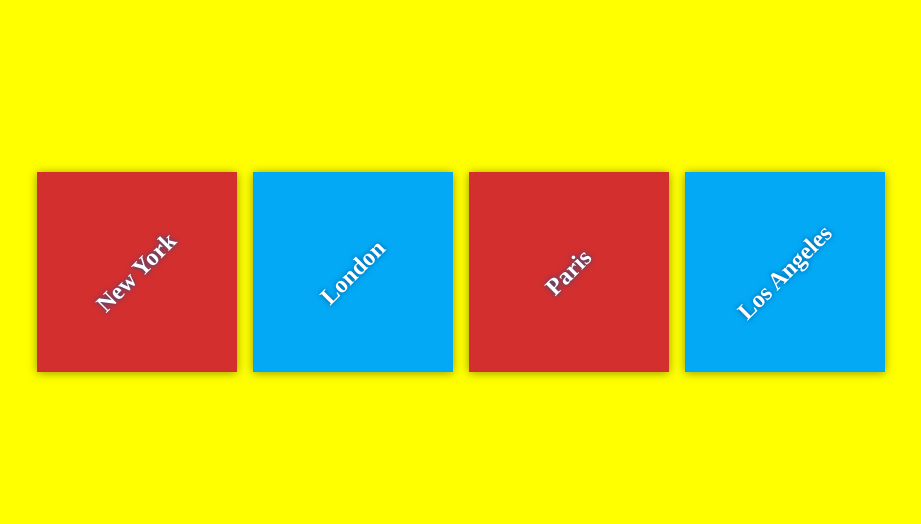
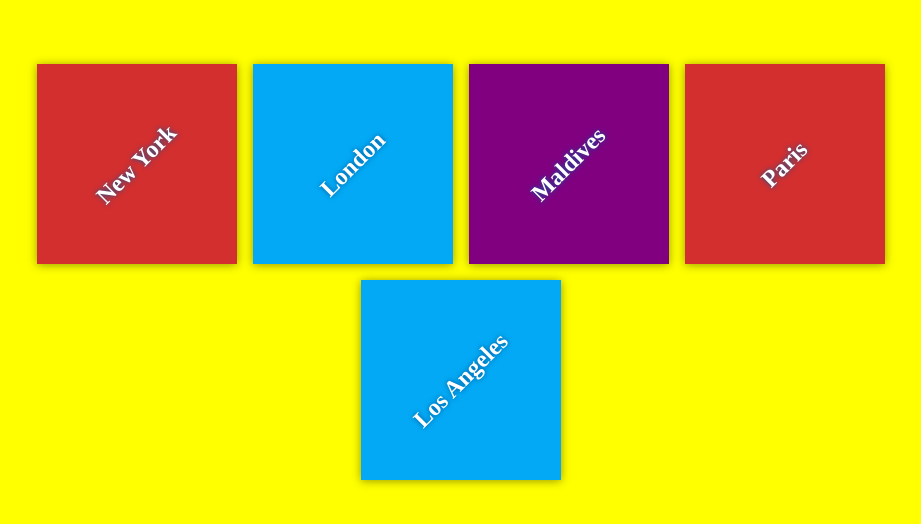
Before and after one commit to MohamedsGap/my-travel-plans, a plain HTML site: page index.html in a window 1280 px wide. Shown: the part 128-652 px from the top of the page, without its empty margins (179-1100 px from the left). Drawn offline with Linux system fonts and the light colour scheme.

Commit message:
add maldives

```diff
--- a/index.html
+++ b/index.html
@@ -16,7 +16,9 @@
             <div class="destination" id="london">
                 <h2>London</h2>
             </div>
-
+            <div class="destination" id="maldives">
+                <h2>Maldives</h2>
+            </div>
             <div class="destination" id="paris">
                 <h2>Paris</h2>
             </div>
```
